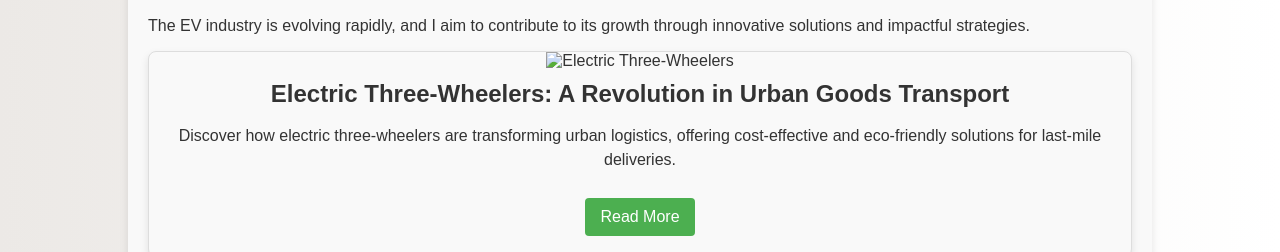
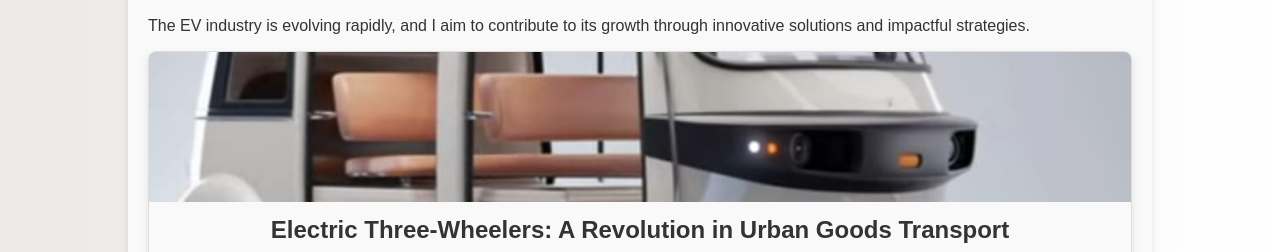
Before and after one commit to Anky342/AI-POWERED-RESUME-OPTIMIZATION-, a plain HTML site: page index.html in a window 1280 px wide. Shown: the part 747-999 px from the top of the page. Drawn offline with Linux system fonts and the light colour scheme.

Commit message:
Update index.html

```diff
--- a/index.html
+++ b/index.html
@@ -214,7 +214,7 @@
             <h2>Electric Vehicle Segment</h2>
             <p>The EV industry is evolving rapidly, and I aim to contribute to its growth through innovative solutions and impactful strategies.</p>
             <div class="blog-card">
-                    <img src="electric-three-wheelers.jpg" alt="Electric Three-Wheelers">
+                    <img src="WhatsApp Image 2025-01-16 at 15.19.57.jpeg" alt="Electric Three-Wheelers">
                     <h3>Electric Three-Wheelers: A Revolution in Urban Goods Transport</h3>
                     <p>Discover how electric three-wheelers are transforming urban logistics, offering cost-effective and eco-friendly solutions for last-mile deliveries.</p>
                     <a href="blog-electric-three-wheelers.html">Read More</a>
```
